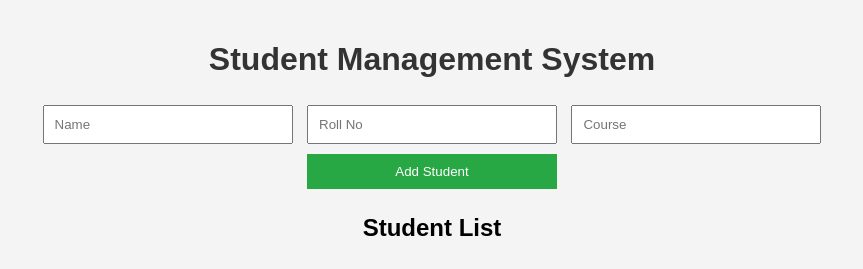
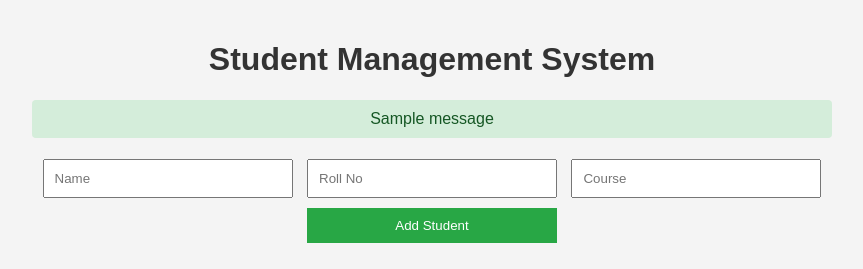
Before and after one commit to madhesh123488-hue/student-management-system, a Flask app: page / in a window 1280 px wide. Shown: the top 269 px of the page, without its empty margins (208-1071 px from the left). Run offline with Flask 3, Linux system fonts and the light colour scheme; one stand-in notice (Sample message) is shown.

Commit message:
Validate input and surface errors instead of failing silently
Co-Authored-By: Devin AI <158243242+devin-ai-integration[bot]@users.noreply.github.com>

```diff
--- a/app.py
+++ b/app.py
@@ -1,25 +1,82 @@
-from flask import Flask, render_template, request, redirect
+import logging
+import os
+
+from flask import Flask, abort, flash, jsonify, redirect, render_template, request
+from werkzeug.exceptions import HTTPException
 
 app = Flask(__name__)
+app.secret_key = os.environ.get('SECRET_KEY', 'dev-secret-key')
+
+logging.basicConfig(level=logging.INFO)
 
 students = []
+
+FIELDS = ('name', 'roll', 'course')
+
 
 @app.route('/')
 def index():
     return render_template('index.html', students=students)
 
+
 @app.route('/add', methods=['POST'])
 def add_student():
-    name = request.form['name']
-    roll = request.form['roll']
-    course = request.form['course']
-    students.append({'name': name, 'roll': roll, 'course': course})
+    student = {}
+    missing = []
+    for field in FIELDS:
+        value = (request.form.get(field) or '').strip()
+        if not value:
+            missing.append(field)
+        student[field] = value
+
+    if missing:
+        message = 'Missing required field(s): {}'.format(', '.join(missing))
+        app.logger.warning('Rejected add_student request: %s', message)
+        flash(message, 'error')
+        return render_template('index.html', students=students), 400
+
+    if any(existing['roll'] == student['roll'] for existing in students):
+        message = 'A student with roll no {} already exists.'.format(student['roll'])
+        app.logger.warning('Rejected add_student request: %s', message)
+        flash(message, 'error')
+        return render_template('index.html', students=students), 400
+
+    students.append(student)
+    app.logger.info('Added student with roll no %s', student['roll'])
+    flash('Added {}.'.format(student['name']), 'success')
     return redirect('/')
 
-@app.route('/delete/<int:student_id>')
+
+@app.route('/delete/<int:student_id>', methods=['POST'])
 def delete_student(student_id):
-    students.pop(student_id)
+    if student_id < 0 or student_id >= len(students):
+        app.logger.warning('Rejected delete for unknown student index %s', student_id)
+        abort(404, description='No student exists at position {}.'.format(student_id))
+
+    student = students.pop(student_id)
+    app.logger.info('Deleted student with roll no %s', student['roll'])
+    flash('Deleted {}.'.format(student['name']), 'success')
     return redirect('/')
 
+
+@app.errorhandler(HTTPException)
+def handle_http_exception(error):
+    app.logger.warning('HTTP %s on %s: %s', error.code, request.path, error.description)
+    if request.accept_mimetypes.accept_json and not request.accept_mimetypes.accept_html:
+        return jsonify(error=error.name, message=error.description), error.code
+    return render_template('error.html', code=error.code, name=error.name,
+                           message=error.description), error.code
+
+
+@app.errorhandler(Exception)
+def handle_unexpected_exception(error):
+    app.logger.exception('Unhandled error on %s', request.path)
+    if request.accept_mimetypes.accept_json and not request.accept_mimetypes.accept_html:
+        return jsonify(error='Internal Server Error',
+                       message='An unexpected error occurred.'), 500
+    return render_template('error.html', code=500, name='Internal Server Error',
+                           message='An unexpected error occurred.'), 500
+
+
 if __name__ == '__main__':
-    app.run(debug=True)
+    app.run(debug=os.environ.get('FLASK_DEBUG', '').lower() in ('1', 'true', 'yes'))
--- a/static/style.css
+++ b/static/style.css
@@ -57,8 +57,34 @@ th {
 }
 
 .delete-btn {
-    color: red;
-    text-decoration: none;
+    background: #dc3545;
+    color: white;
+    padding: 6px 12px;
+}
+
+.delete-btn:hover {
+    background: #c82333;
+}
+
+.flashes {
+    list-style: none;
+    padding: 0;
+}
+
+.flash {
+    padding: 10px;
+    margin-bottom: 8px;
+    border-radius: 4px;
+}
+
+.flash-error {
+    background: #f8d7da;
+    color: #721c24;
+}
+
+.flash-success {
+    background: #d4edda;
+    color: #155724;
 }
 
 @media (max-width: 600px) {
--- a/templates/index.html
+++ b/templates/index.html
@@ -9,6 +9,15 @@
 <body>
     <div class="container">
         <h1>Student Management System</h1>
+        {% with messages = get_flashed_messages(with_categories=true) %}
+            {% if messages %}
+            <ul class="flashes">
+                {% for category, message in messages %}
+                <li class="flash flash-{{ category }}">{{ message }}</li>
+                {% endfor %}
+            </ul>
+            {% endif %}
+        {% endwith %}
         <form action="/add" method="POST" class="form">
             <input type="text" name="name" placeholder="Name" required>
             <input type="text" name="roll" placeholder="Roll No" required>
@@ -30,7 +39,11 @@
                     <td>{{ student.name }}</td>
                     <td>{{ student.roll }}</td>
                     <td>{{ student.course }}</td>
-                    <td><a href="/delete/{{ loop.index0 }}" class="delete-btn">Delete</a></td>
+                    <td>
+                        <form action="/delete/{{ loop.index0 }}" method="POST">
+                            <button type="submit" class="delete-btn">Delete</button>
+                        </form>
+                    </td>
                 </tr>
                 {% endfor %}
             </table>
```
Also changed, not shown: templates/error.html (added, +16 -0 lines).
